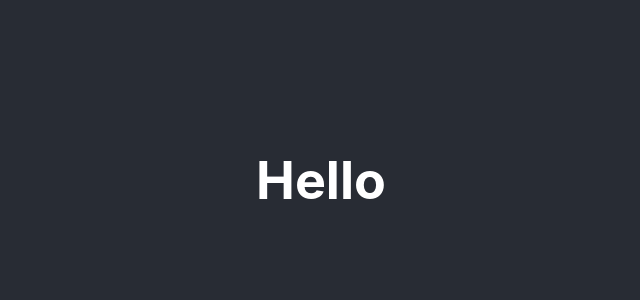
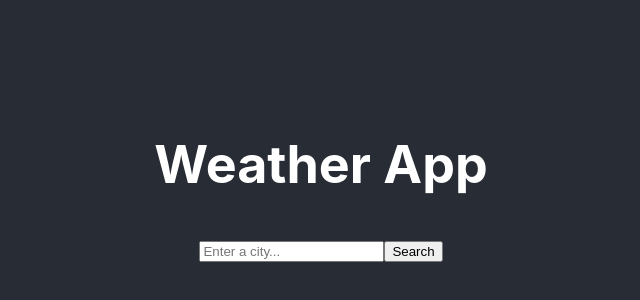
Before and after one commit to mmatos394/weather-react-app, a React (Create React App) app: page / in a window 1280 px wide. Shown: the part 220-520 px from the top of the page, without its empty margins (319-959 px from the left). Built offline with nearby package versions, Linux system fonts and the light colour scheme.

Commit message:
Built search form component

```diff
--- a/package.json
+++ b/package.json
@@ -6,13 +6,14 @@
     "@testing-library/jest-dom": "^5.16.5",
     "@testing-library/react": "^13.4.0",
     "@testing-library/user-event": "^13.5.0",
+    "axios": "^1.3.4",
     "react": "^18.2.0",
     "react-dom": "^18.2.0",
-    "react-scripts": "5.0.1",
+    "react-scripts": "^2.1.3",
     "web-vitals": "^2.1.4"
   },
   "scripts": {
-    "start": "react-scripts start",
+    "start": "react-scripts --openssl-legacy-provider start",
     "build": "react-scripts build",
     "test": "react-scripts test",
     "eject": "react-scripts eject"
--- a/src/App.js
+++ b/src/App.js
@@ -1,10 +1,12 @@
 import "./App.css";
-
+import SearchForm from "./SearchForm";
+import React from "react";
 function App() {
   return (
     <div className="App">
       <header className="App-header">
-        <h1>Hello</h1>
+        <h1>Weather App</h1>
+        <SearchForm />
       </header>
     </div>
   );
--- /dev/null
+++ b/src/SearchForm.js
@@ -0,0 +1,57 @@
+import React, { useState } from "react";
+import axios from "axios";
+
+export default function SearchForm() {
+  const [city, setCity] = useState("");
+  const [response, setResponse] = useState("");
+  const [loaded, setLoaded] = useState(false);
+
+  function showTemperature(response) {
+    setLoaded(true);
+    setResponse(response);
+    console.log(response);
+  }
+
+  function handleSubmit(event) {
+    event.preventDefault();
+    const apiKey = "149310df1cftbof1b8c36c6e03299a7d";
+    let url = `https://api.shecodes.io/weather/v1/current?query=${city}&key=${apiKey}&units=metric`;
+    axios.get(url).then(showTemperature);
+  }
+
+  function updateCity(event) {
+    setCity(event.target.value);
+  }
+
+  let form = (
+    <form onSubmit={handleSubmit}>
+      <input
+        type="search"
+        placeholder="Enter a city..."
+        onChange={updateCity}
+      />
+      <button type="submit">Search</button>
+    </form>
+  );
+
+  if (loaded) {
+    let temperature = Math.round(response.data.temperature.current);
+    let wind = Math.round(response.data.wind.speed);
+    return (
+      <div>
+        {form}
+        <ul>
+          <li>Temperature: {temperature}°C </li>
+          <li>Description: {response.data.condition.description} </li>
+          <li>Humidity: {response.data.temperature.humidity} </li>
+          <li>Wind: {wind} </li>
+          <li>
+            <img src="http://shecodes-assets.s3.amazonaws.com/api/weather/icons/clear-sky-night.png" />
+          </li>
+        </ul>
+      </div>
+    );
+  } else {
+    return form;
+  }
+}
```
Also changed, not shown: 1 other file (tests, documents, lock files or other folders).
